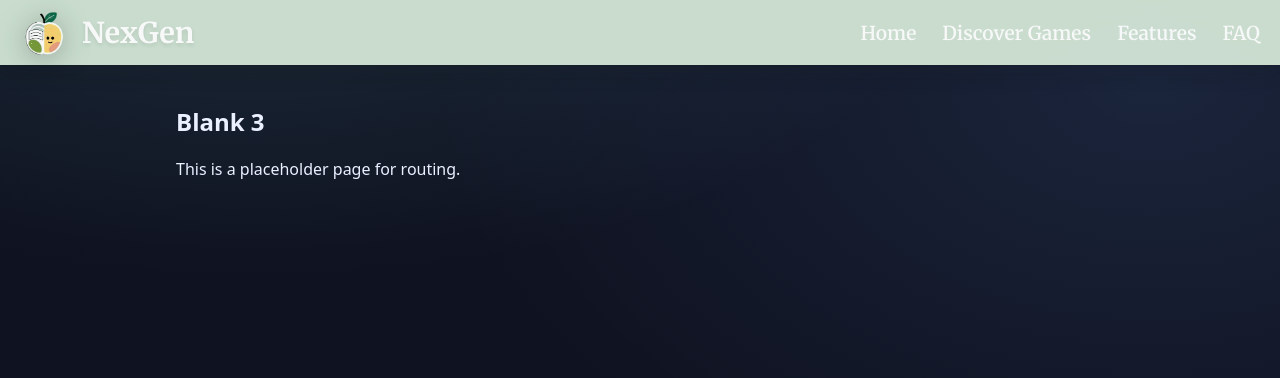
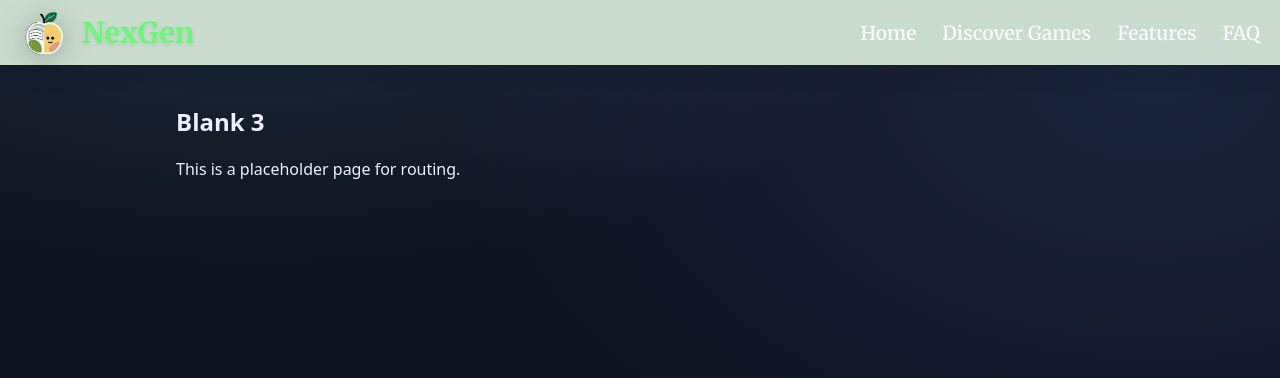
Before and after one commit to TY-Zhang0429/NexGenTech, a Vue app: page /blank3 in a window 1280 px wide. Shown: the top 378 px of the page. Built offline with nearby package versions, Linux system fonts and the light colour scheme; a web font is replaced by a local one.

Commit message:
update homepage

```diff
--- a/src/components/TopNav.vue
+++ b/src/components/TopNav.vue
@@ -46,7 +46,7 @@
 }
 
 .brand-name {
-  color: #ffffff;
+  color: #6dff7a;
   font-family: 'Merriweather', serif;
   font-size: 1.8rem;
   font-weight: 700;
--- a/src/views/HomePage.vue
+++ b/src/views/HomePage.vue
@@ -197,7 +197,7 @@ const navigateToGames = () => {
 
 .hero-subtitle {
   font-size: 1.2rem;
-  color: var(--muted);
+  color: black;
   margin-bottom: 2rem;
   line-height: 1.6;
   font-family: 'Joti One', cursive;
@@ -677,7 +677,7 @@ const navigateToGames = () => {
 
 .tagline {
   margin-top: 40px;
-  color: rgba(255, 255, 255, 0.8);
+  color: rgb(0, 0, 0);
   font-size: 1.1rem;
 }
 
```
